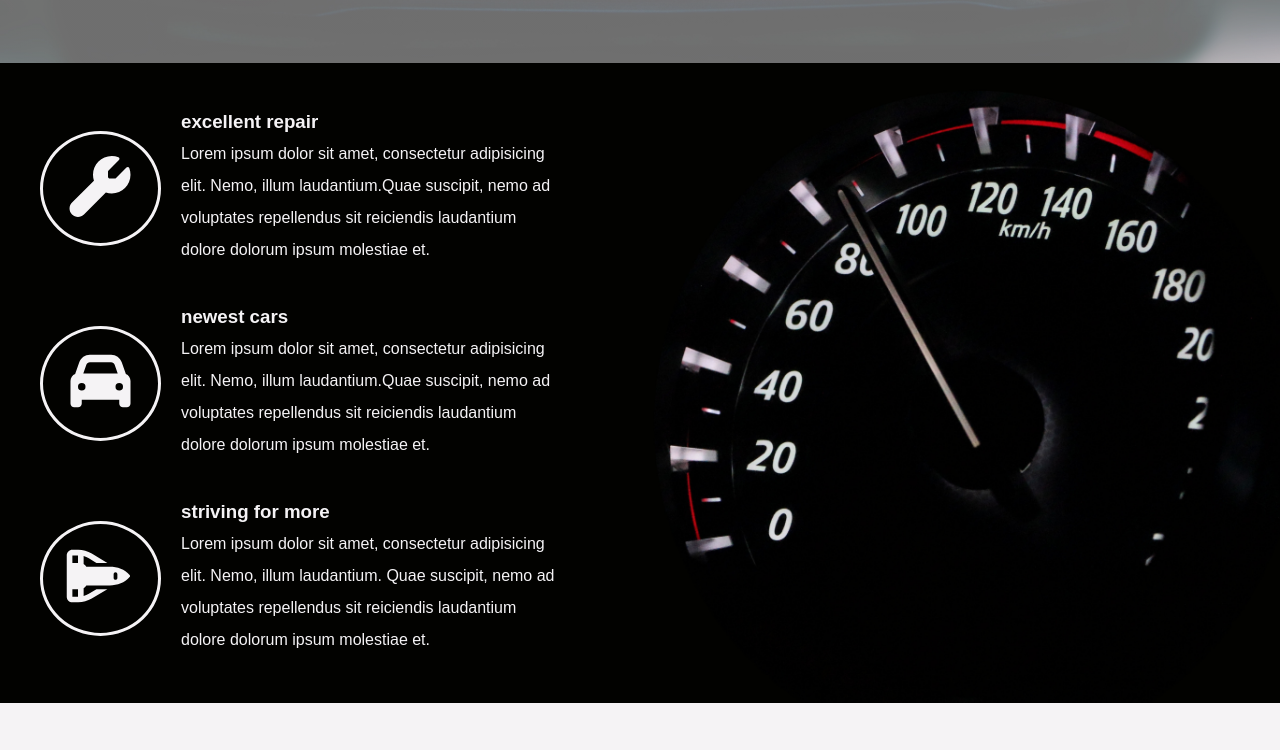
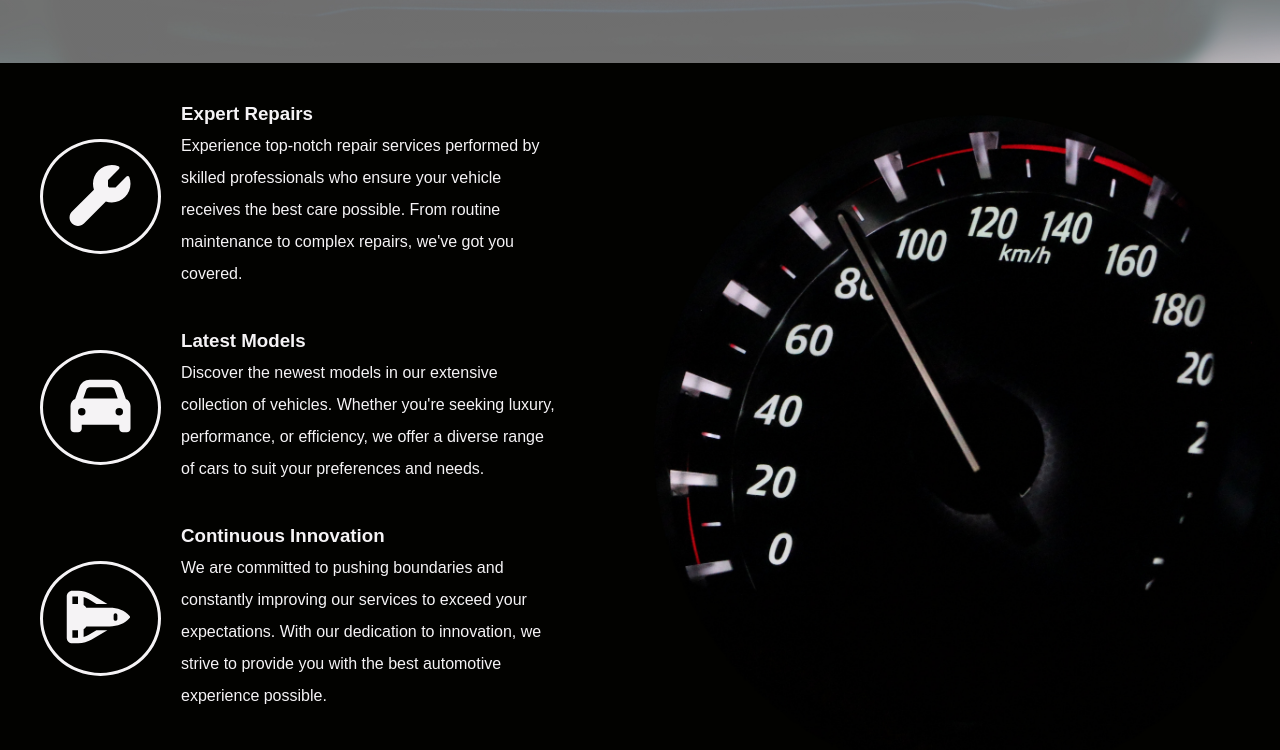
Before and after one commit to Umanahhope/carwebsitcssproject3, a plain HTML site: page index.html in a window 1280 px wide. Shown: the part 737-1487 px from the top of the page. Drawn offline with nearby package versions, Linux system fonts and the light colour scheme; a web font is replaced by a local one.

Commit message:
Add files via upload

```diff
--- a/index.html
+++ b/index.html
@@ -81,8 +81,9 @@
         <i class="fas fa-wrench"></i>
       </div>
       <div class="service-text">
-        <h3>excellent repair</h3>
-        <p>Lorem ipsum dolor sit amet, consectetur adipisicing elit. Nemo, illum laudantium.Quae suscipit, nemo ad voluptates repellendus sit reiciendis laudantium dolore dolorum ipsum molestiae et.</p>
+
+            <h3>Expert Repairs</h3>
+        <p>Experience top-notch repair services performed by skilled professionals who ensure your vehicle receives the best care possible. From routine maintenance to complex repairs, we've got you covered.</p>
       </div>
     </article>
     <article class="service">
@@ -90,8 +91,10 @@
         <i class="fas fa-car"></i>
       </div>
       <div class="service-text">
-        <h3>newest cars</h3>
-        <p>Lorem ipsum dolor sit amet, consectetur adipisicing elit. Nemo, illum laudantium.Quae suscipit, nemo ad voluptates repellendus sit reiciendis laudantium dolore dolorum ipsum molestiae et.</p>
+        <h3>Latest Models</h3>
+        <p>Discover the newest models in our extensive collection of vehicles. Whether you're seeking luxury, performance, or efficiency, we offer a diverse range of cars to suit your preferences and needs.</p>
+
+
 
       </div>
     </article>
@@ -100,8 +103,8 @@
         <i class="fas fa-space-shuttle"></i>
       </div>
       <div class="service-text">
-        <h3>striving for more</h3>
-        <p>Lorem ipsum dolor sit amet, consectetur adipisicing elit. Nemo, illum laudantium. Quae suscipit, nemo ad voluptates repellendus sit reiciendis laudantium dolore dolorum ipsum molestiae et.</p>
+         <h3>Continuous Innovation</h3>
+        <p>We are committed to pushing boundaries and constantly improving our services to exceed your expectations. With our dedication to innovation, we strive to provide you with the best automotive experience possible.</p>
       </div>
     </article>
   </div>
@@ -150,7 +153,7 @@
   <article class="about-card">
     <h3>about us</h3>
     <i class="fas fa-car"></i>
-    <p>Lorem ipsum dolor sit amet consectetur adipisicing elit. Sunt, dicta dolores? Voluptatum quod, distinctio veniam fugit cumque pariatur magnam dicta nemo porro neque mollitia hic, natus tempore sapiente labore. Et sint corrupti ipsa earum excepturi facilis! Eligendi mollitia qui praesentium.</p>
+      <p>At our core, we are driven by passion and dedication to providing exceptional automotive solutions. With years of experience and a deep understanding of the industry, we strive to deliver unparalleled service and quality to our valued customers. Our commitment to excellence is reflected in every aspect of our work, ensuring that your experience with us is nothing short of exceptional.</p>
   </article>
  </section>
  <!-- this end of about section -->
```
